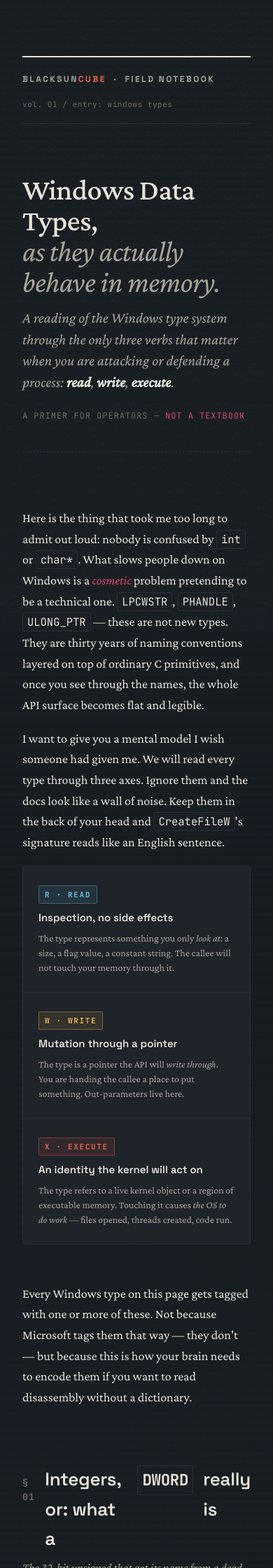
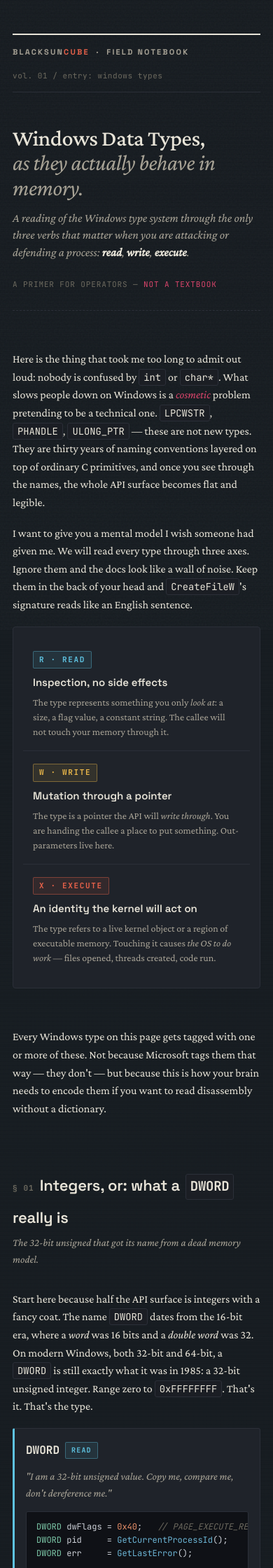
Before and after one commit to 0xAllow/0xallow.github.io, a Jekyll site: the page built from _notebook/windows-data-types.html, in a window 390 px wide. Shown: the top 2240 px of the page at 70% size. Built offline with Jekyll 4.4.1, drawn with Linux system fonts in a browser that asks for light colours; some of the changed text lies outside the part shown.

Commit message:
Update windows-data-types.html

```diff
--- a/_notebook/windows-data-types.html
+++ b/_notebook/windows-data-types.html
@@ -530,6 +530,49 @@ description: "A reading of the Windows type system through three verbs: read, wr
   /* anchor the reading-axis key visually */
   ::selection { background: var(--pen); color: var(--bg); }
 
+
+  /* ============== Mobile responsive patch ============== */
+  @media (max-width: 720px) {
+    body { font-size: 16px; line-height: 1.6; }
+    .wrap { padding: 48px 18px 100px; }
+    h1 { font-size: 32px !important; line-height: 1.1; }
+    .dek { font-size: 17px; }
+    h2 { font-size: 22px; flex-wrap: wrap; gap: 8px; }
+    h2 .num { font-size: 11px; }
+    h2 + .sub { font-size: 15px; }
+    h3 { font-size: 16px; }
+    .card { padding: 18px 16px; margin: 18px 0; }
+    .card-head { gap: 8px; }
+    .card-head .type-name { font-size: 16px; word-break: break-all; }
+    .tags { margin-left: 0; flex-wrap: wrap; }
+    pre {
+      font-size: 12px;
+      padding: 12px 14px;
+      overflow-x: auto;
+      -webkit-overflow-scrolling: touch;
+    }
+    .legend, .legend-item { padding: 16px 14px; }
+    .twin { gap: 10px; }
+    .take { padding: 14px 14px; }
+    table { font-size: 13px; }
+    th, td { padding: 8px 10px; }
+    td:first-child { width: auto; }
+    .diagram { padding: 16px 14px; }
+    .flow { flex-direction: column; }
+    .flow .arrow { padding: 6px 0; align-self: center; transform: rotate(90deg); }
+    .flow .box { width: 100%; }
+    .end { flex-direction: column; align-items: flex-start; }
+    .masthead { padding: 16px 0 14px; margin-bottom: 48px; }
+    .masthead .brand { font-size: 11px; }
+    .byline { margin-bottom: 56px; padding-bottom: 28px; font-size: 11px; }
+  }
+
+  /* Tablet adjustments */
+  @media (min-width: 721px) and (max-width: 920px) {
+    .wrap { padding: 64px 24px 120px; }
+    h1 { font-size: clamp(36px, 6vw, 50px); }
+  }
+
 </style>
 </head>
 <body>
```
